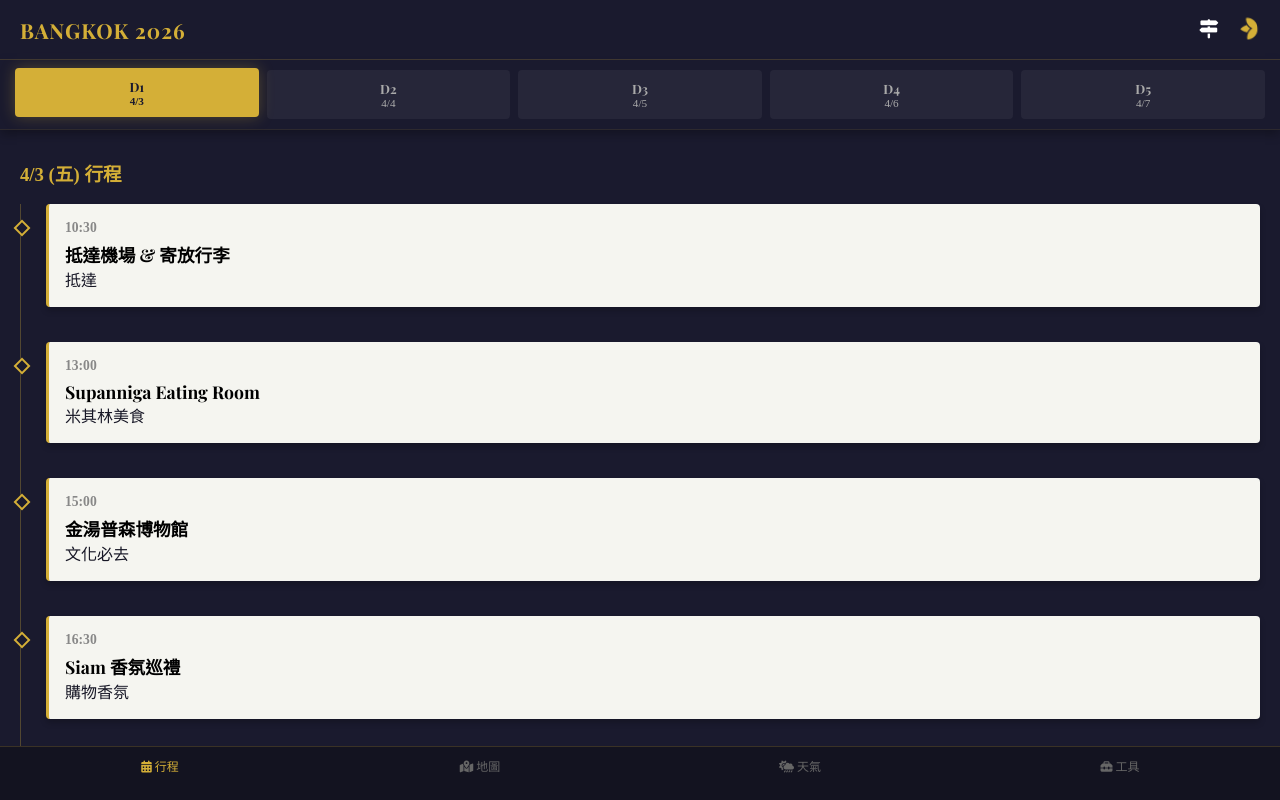
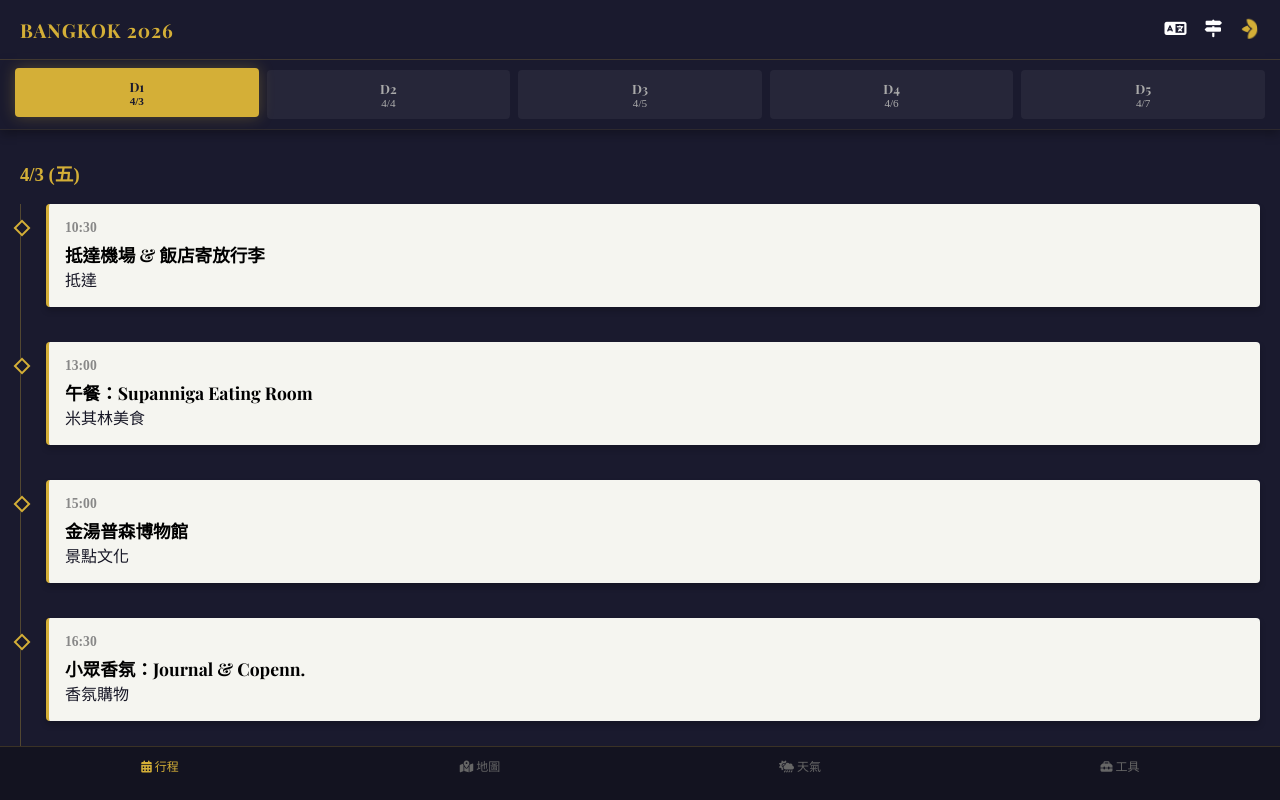
Before and after one commit to lazy-enthusiast/bangkok-26apr, a plain HTML site: page index.html in a window 1280 px wide. Drawn offline with nearby package versions, Linux system fonts and the light colour scheme; a web font is replaced by a local one.

Commit message:
Refine header styles and packing list items
Updated header styles and adjusted packing list items.

```diff
--- a/index.html
+++ b/index.html
@@ -38,10 +38,10 @@
             display: flex; justify-content: space-between; align-items: center;
             height: 60px;
         }
-        header h1 { margin: 0; font-size: 1.3rem; font-family: "Playfair Display", serif; letter-spacing: 1px; color: var(--accent-color); }
+        header h1 { margin: 0; font-size: 1.2rem; font-family: "Playfair Display", serif; letter-spacing: 1px; color: var(--accent-color); }
 
-        .header-icons { display: flex; gap: 20px; align-items: center; }
-        .header-btn { color: var(--text-on-dark); font-size: 1.2rem; cursor: pointer; text-decoration: none; }
+        .header-icons { display: flex; gap: 18px; align-items: center; }
+        .header-btn { color: var(--text-on-dark); font-size: 1.1rem; cursor: pointer; text-decoration: none; }
         .fan-btn i { color: var(--accent-color); }
 
         .date-selector-container {
@@ -126,7 +126,6 @@
             background: rgba(255,255,255,0.05); padding: 15px; margin-bottom: 12px;
             border-radius: 4px; display: flex; align-items: center; gap: 15px;
         }
-        .checklist-item input { width: 20px; height: 20px; accent-color: var(--accent-color); }
 
         nav.bottom-nav {
             position: fixed; bottom: 0; width: 100%; background-color: var(--menu-bg);
@@ -156,6 +155,7 @@
     <header>
         <h1>BANGKOK 2026</h1>
         <div class="header-icons">
+            <a href="https://translate.google.com" target="_blank" class="header-btn"><i class="fa-solid fa-language"></i></a>
             <a href="#" class="header-btn" onclick="openTipsModal()"><i class="fa-solid fa-map-signs"></i></a>
             <a href="#" class="header-btn fan-btn" onclick="switchMainPage('tools', this)"><i class="fa-solid fa-spa fa-spin"></i></a>
         </div>
@@ -212,7 +212,7 @@
 
         <div id="subpage-packing" class="sub-page">
             <div class="sub-header"><button onclick="closeSubPage('packing')" style="background:none; border:none; color:var(--accent-color); font-size:1.2rem;"><i class="fa-solid fa-arrow-left"></i></button><h2>行李清單</h2></div>
-            <div class="sub-content" id="packing-list-container" style="padding:20px;"></div>
+            <div id="packing-list-container" style="padding:20px;"></div>
         </div>
 
         <div id="subpage-rate" class="sub-page">
@@ -237,7 +237,7 @@
             <h2 id="modal-title" style="font-family:'Playfair Display',serif; color:#000; margin-bottom:15px;"></h2>
 
             <div id="taxi-card-box" class="taxi-card">
-                <p style="font-size:0.8rem; color:#888;">目的地泰文地址：</p>
+                <p style="font-size:0.8rem; color:#888;">目的地泰文地址 (給司機)：</p>
                 <div id="modal-thai-address" class="thai-font" style="font-size:1.2rem;"></div>
             </div>
 
@@ -249,7 +249,7 @@
 
             <div style="display:flex; gap:10px;">
                 <button class="action-btn" id="modal-map-btn" style="flex:1;"><i class="fa-solid fa-location-arrow"></i> 導航</button>
-                <button class="action-btn" onclick="toggleTaxi()" style="flex:1; background:#fff; color:#000;"><i class="fa-solid fa-taxi"></i> 計程車卡</button>
+                <button class="action-btn" onclick="toggleTaxi()" style="flex:1; background:#fff; color:#000;"><i class="fa-solid fa-taxi"></i> 給司機看</button>
             </div>
         </div>
     </div>
@@ -258,37 +258,38 @@
     <script>
         const scheduleData = {
             "day1": { "date": "4/3 (五)", "events": [
-                { time: "10:30", title: "抵達機場 & 寄放行李", stay: "10:30 - 12:30", open: "24 小時", address: "IR-ON Hotel", thai: "โรงแรม IR-ON, ซอยสุขุมวิท 36", coords: [13.7252, 100.5783], note: "ARL 到 Phaya Thai 轉 BTS 到 Thong Lo。2號出口下樓迴轉。", tags: ["抵達"] },
-                { time: "13:00", title: "Supanniga Eating Room", stay: "13:00 - 14:30", open: "10:00 - 22:00", address: "Thong Lo Soi 55", thai: "สุพรรณิการ์ อีทติ้ง รูม ทองหล่อ", coords: [13.7314, 100.5815], note: "米其林推薦。必點蟹肉烘蛋。", tags: ["米其林", "美食"] },
-                { time: "15:00", title: "金湯普森博物館", stay: "15:00 - 16:30", open: "10:00 - 18:00", address: "Soi Kasemsan 2", thai: "พิพิธภัณฑ์บ้านจิม ทอมป์สัน", coords: [13.7495, 100.5283], note: "最後導覽 17:00。泰絲大王故居。", tags: ["文化", "必去"] },
-                { time: "16:30", title: "Siam 香氛巡禮", stay: "16:30 - 18:00", open: "10:00 - 21:00", address: "Siam Square One", thai: "สยามสแควร์วัน", coords: [13.7445, 100.5342], note: "Journal (招牌 Galanga) & Copenn。泰國特色調香。", tags: ["購物", "香氛"] },
-                { time: "18:30", title: "Sra Bua by Kiin Kiin", stay: "18:30 - 20:30", open: "18:00 - 24:00", address: "Siam Kempinski", thai: "สระบัว บาย กิน กิน", coords: [13.7473, 100.5342], note: "米其林一星分子泰菜。請著端莊便裝。", tags: ["米其林", "奢華"] },
-                { time: "21:00", title: "Asia Herb Association", stay: "21:00 - 22:30", open: "09:00 - 02:00", address: "Thong Lo", thai: "เอเชีย เฮิร์บ แอสโซซิเอชั่น ทองหล่อ", coords: [13.7255, 100.5785], note: "凌晨結業，回飯店前放鬆首選。", tags: ["Spa", "晚間"] }
+                { time: "10:30", title: "抵達機場 & 飯店寄放行李", stay: "10:30 - 12:30", open: "24 小時", address: "IR-ON Hotel", thai: "โรงแรม IR-ON, ซอยสุขุมวิท 36 (ใกล้ BTS ทองหล่อ)", coords: [13.7252, 100.5783], note: "ARL 到 Phaya Thai 轉 BTS 到 Thong Lo。2號出口下樓迴轉。", tags: ["抵達"] },
+                { time: "13:00", title: "午餐：Supanniga Eating Room", stay: "13:00 - 14:30", open: "10:00 - 22:00", address: "Soi Sukhumvit 55", thai: "สุพรรณิการ์ อีทติ้ง รูม ทองหล่อ (ซอย 55)", coords: [13.7314, 100.5815], note: "米其林推薦。必點蟹肉烘蛋與馬撒曼咖哩。", tags: ["米其林", "美食"] },
+                { time: "15:00", title: "金湯普森博物館", stay: "15:00 - 16:30", open: "10:00 - 18:00 (最後 17:00)", address: "Soi Kasemsan 2", thai: "พิพิธภัณฑ์บ้านจิม ทอมป์สัน (ซอยเกษมสันต์ 2)", coords: [13.7495, 100.5283], note: "泰絲大王故居，花園幽靜。建議參加導覽。", tags: ["景點", "文化"] },
+                { time: "16:30", title: "小眾香氛：Journal & Copenn.", stay: "16:30 - 18:00", open: "Journal (10-22) / Copenn (10-21)", address: "Siam Square One", thai: "สยามสแควร์วัน (Siam Square One)", coords: [13.7445, 100.5342], note: "Journal 招牌是 Galanga；Copenn. 則走工業風極簡美學。", tags: ["香氛", "購物"] },
+                { time: "18:30", title: "晚餐：Sra Bua by Kiin Kiin", stay: "18:30 - 20:30", open: "18:00 - 24:00", address: "Siam Kempinski Hotel", thai: "โรงแรมสยามเคมพินสกี้ (ห้องอาหารสระบัว)", coords: [13.7473, 100.5342], note: "米其林一星分子泰菜。需預約並穿著休閒端莊。", tags: ["米其林", "奢華"] },
+                { time: "21:00", title: "按摩：Asia Herb Association", stay: "21:00 - 22:30", open: "09:00 - 02:00", address: "Thong Lo", thai: "เอเชีย เฮิร์บ แอสโซซิเอชั่น ทองหล่อ", coords: [13.7255, 100.5785], note: "招牌草藥球按摩。就在飯店附近，按摩完直接回飯店。", tags: ["Spa", "放鬆"] }
             ]},
             "day2": { "date": "4/4 (六)", "events": [
-                { time: "10:00", title: "Chatuchak 週末市集", stay: "10:00 - 12:00", open: "09:00 - 18:00", address: "Mo Chit", thai: "ตลาดนัดจตุจักร", coords: [13.8015, 100.5524], note: "Section 26 古物區與 Hem Aroma。", tags: ["市集"] },
-                { time: "12:30", title: "Copper Beyond Buffet", stay: "12:30 - 14:30", open: "10:00 - 20:00", address: "Gaysorn Amarin", thai: "คอปเปอร์ บียอนด์ บุฟเฟต์", coords: [13.7445, 100.5410], note: "預約制自助餐。和牛船麵與松露濃湯必吃。", tags: ["必吃"] },
-                { time: "19:30", title: "Paper Plane Project", stay: "19:30 - 21:30", open: "09:00 - 01:30", address: "T-One 40F", thai: "อาคาร ที-วัน ชั้น 40", note: "高空生啤與高空美景。", tags: ["酒吧", "高空"] }
+                { time: "10:00", title: "Chatuchak 週末市集", stay: "10:00 - 12:00", open: "09:00 - 18:00", address: "Mo Chit", thai: "ตลาดนัดจตุจักร (Kamphaeng Phet 2 Rd)", coords: [13.8015, 100.5524], note: "專攻 Section 26 古物區。Hem Aroma 也在此區。", tags: ["市集", "購物"] },
+                { time: "12:30", title: "Copper Beyond Buffet", stay: "12:30 - 14:30", open: "10:00 - 20:00", address: "Gaysorn Amarin", thai: "อาคารเกษรอัมรินทร์ ชั้น 3 (Copper)", coords: [13.7445, 100.5410], note: "必點和牛船麵、松露濃湯。需透過 Hungry Hub 預訂。", tags: ["必吃", "Buffet"] },
+                { time: "15:00", title: "飯店午休避暑", stay: "15:00 - 16:30", open: "24 小時", address: "IR-ON Hotel", note: "避開下午 2-4 點曼谷極高溫烈日。", tags: ["休息"] },
+                { time: "19:30", title: "Paper Plane Project", stay: "19:30 - 21:30", open: "09:00 - 01:30", address: "T-One Building 40F", thai: "ตึก ที-วัน ชั้น 40 (สุขุมวิท)", note: "40樓高空吧，俯瞰通羅夜景。喝完散步 5 分鐘回飯店。", tags: ["高空吧", "夜景"] }
             ]},
             "day3": { "date": "4/5 (日)", "events": [
-                { time: "09:30", title: "蘇泰寺 (Wat Suthat)", stay: "09:30 - 11:00", open: "08:00 - 20:00", address: "Old City", thai: "วัดสุทัศนเทพวราราม", coords: [13.7510, 100.5011], note: "莊嚴靜心，門口有著名大鞦韆。", tags: ["寺廟"] },
-                { time: "12:00", title: "The Mustang Blu", stay: "12:00 - 14:00", open: "11:00 - 21:00", address: "Hua Lamphong", thai: "เดอะ มัสแตง บลู", coords: [13.7395, 100.5160], note: "百年銀行改造餐廳，拍照極美。", tags: ["特色"] },
-                { time: "14:30", title: "River City Bangkok", stay: "14:30 - 16:30", open: "10:00 - 20:00", address: "Pier Siphraya", thai: "ริเวอร์ ซิตี้ แบงค็อก", coords: [13.7302, 100.5140], note: "古董拍賣中心，避暑藝術首選。", tags: ["藝術"] },
-                { time: "18:30", title: "Paste Bangkok", stay: "18:30 - 20:30", open: "18:00 - 23:00", address: "Gaysorn Village", thai: "เพสต์ แบงค็อก", coords: [13.7444, 100.5405], note: "皇家泰菜，米其林一星。", tags: ["米其林"] }
+                { time: "09:30", title: "蘇泰寺 (Wat Suthat)", stay: "09:30 - 11:00", open: "08:00 - 20:00", address: "Sao Chingcha", thai: "วัดสุทัศนเทพวราราม (เสาชิงช้า)", coords: [13.7510, 100.5011], note: "皇家寺廟，門外有大鞦韆。適合晨間靜心。", tags: ["景點", "寺廟"] },
+                { time: "12:00", title: "The Mustang Blu", stay: "12:00 - 14:00", open: "11:00 - 21:00", address: "Hua Lamphong", thai: "เดอะ มัสแตง บลู (ถนนไมตรีจิตต์)", coords: [13.7395, 100.5160], note: "百年銀行改建標本餐廳。推薦焦糖檸檬塔。", tags: ["特色", "網美"] },
+                { time: "14:30", title: "River City Bangkok", stay: "14:30 - 16:30", open: "10:00 - 20:00", address: "Charoen Krung 24", thai: "ริเวอร์ ซิตี้ แบงค็อก (เจริญกรุง 24)", coords: [13.7302, 100.5140], note: "古董與藝術中心，冷氣強。建議搭 Tuk-tuk 前往。", tags: ["藝術", "冷氣"] },
+                { time: "18:30", title: "晚餐：Paste Bangkok", stay: "18:30 - 20:30", open: "18:00 - 23:00", address: "Gaysorn Village", thai: "เกษรวิลเลจ ชั้น 3 (ห้องอาหารเพสต์)", coords: [13.7444, 100.5405], note: "米其林一星，極致宮廷料理。必點皇家咖哩蟹。", tags: ["米其林", "皇室"] }
             ]},
             "day4": { "date": "4/6 (一)", "events": [
-                { time: "10:30", title: "Erb Bespoke 調香", stay: "10:30 - 12:00", open: "10:00 - 20:00", address: "Gaysorn Village", thai: "เอิบ เบสโปค", coords: [13.7444, 100.5405], note: "調製專屬香水，皇室等級氣息。", tags: ["體驗"] },
-                { time: "15:00", title: "Gourmet Market", stay: "15:00 - 16:30", open: "10:00 - 22:00", address: "EmQuartier", thai: "กูร์เมต์ มาร์เก็ต", coords: [13.7313, 100.5696], note: "超市掃貨：藍象料理包、皇室蜂蜜。", tags: ["手信"] },
-                { time: "19:00", title: "The Commons", stay: "19:00 - 21:00", open: "08:00 - 01:00", address: "Thong Lo 17", thai: "เดอะ คอมมอนส์ ทองหล่อ", coords: [13.7352, 100.5822], note: "文青聚集地，放鬆享受啤酒與音樂。", tags: ["文青"] }
+                { time: "10:30", title: "Erb Bespoke 調香體驗", stay: "10:30 - 12:00", open: "10:00 - 20:00", address: "Gaysorn Village 2F", thai: "เกษรวิลเลจ ชั้น 2 (เอิบ เบสโปค)", coords: [13.7444, 100.5405], note: "泰國皇室御用品牌。調製專屬你的名字香水。", tags: ["香氛", "體驗"] },
+                { time: "15:00", title: "Gourmet Market", stay: "15:00 - 16:30", open: "10:00 - 22:00", address: "EmQuartier", thai: "เอ็มควอเทียร์ (กูร์เมต์ มาร์เก็ต)", coords: [13.7313, 100.5696], note: "最後超市衝刺：料理包、皇室蜂蜜、手標茶。", tags: ["購物", "伴手禮"] },
+                { time: "19:00", title: "The Commons Thong Lo", stay: "19:00 - 21:00", open: "08:00 - 01:00", address: "Soi 17", thai: "เดอะ คอมมอนส์ ทองหล่อ (ซอย 17)", coords: [13.7352, 100.5822], note: "文青社區。推薦 Beer Cap 的精釀啤酒與階梯氣氛。", tags: ["精釀", "悠閒"] }
             ]},
             "day5": { "date": "4/7 (二)", "events": [
-                { time: "09:30", title: "Central World 祈福", stay: "09:30 - 10:30", open: "24 小時", address: "Central World Plaza", thai: "พระตรีมูรติ เซ็นทรัลเวิลด์", coords: [13.7443, 100.5403], note: "愛神求緣，象神求財與順利。", tags: ["祈福"] },
-                { time: "11:30", title: "Saneh Jaan", stay: "11:30 - 13:30", open: "11:30 - 14:00", address: "Sindhorn", thai: "เสน่ห์จันทน์", coords: [13.7370, 100.5458], note: "最終回米其林皇室菜色。", tags: ["米其林"] },
-                { time: "13:30", title: "前往機場 (BKK)", stay: "13:30 - 15:00", open: "24 小時", address: "Airport", note: "帶著香氣與回憶回家。", tags: ["結束"] }
+                { time: "09:30", title: "Central World 祈福", stay: "09:30 - 10:30", open: "24 小時", address: "Central World", thai: "พระตรีมูรติ เซ็นทรัลเวิลด์ (ลานหน้าห้าง)", coords: [13.7443, 100.5403], note: "愛神求人緣緣分，象神求事業財運順利。", tags: ["祈福"] },
+                { time: "11:30", title: "Saneh Jaan", stay: "11:30 - 13:30", open: "11:30 - 14:00", address: "Sindhorn Building", thai: "เสน่ห์จันทน์ (อาคารสินธร ถนนวิทยุ)", coords: [13.7370, 100.5458], note: "米其林一星，優雅宮廷菜，完美句點。", tags: ["米其林", "最後餐"] },
+                { time: "13:30", title: "前往機場 (BKK)", stay: "13:30 - 15:00", open: "24 小時", address: "BKK Airport", note: "帶著滿滿回憶與香氣啟程。", tags: ["回程"] }
             ]}
         };
 
-        const packingList = ["護照", "網卡", "薄披肩 (寺廟用)", "防蚊液", "止瀉藥", "Rabbit Card", "防曬乳"];
+        const packingItems = ["護照/簽證", "網卡/E-SIM", "行動電源", "薄披肩 (寺廟)", "防蚊液", "止瀉藥", "防曬乳", "Rabbit Card"];
         let map, markers = [], waterCount = 0;
 
         function init() {
@@ -321,7 +322,7 @@
 
         function renderTimeline(dayKey) {
             const container = document.getElementById('timeline-container');
-            container.innerHTML = `<h3 style="color:var(--accent-color);">${scheduleData[dayKey].date} 行程</h3>`;
+            container.innerHTML = `<h3 style="color:var(--accent-color);">${scheduleData[dayKey].date}</h3>`;
             scheduleData[dayKey].events.forEach(ev => {
                 const item = document.createElement('div');
                 item.className = 'timeline-item';
@@ -359,16 +360,17 @@
                 <div class="weather-card">
                     <div class="weather-main">
                         <i class="fa-solid fa-sun" style="font-size:3rem; color:var(--accent-color);"></i>
-                        <span style="font-size:2.5rem; font-family:'Playfair Display';">38°C</span>
+                        <span style="font-size:2.5rem; font-family:'Playfair Display';">39°C</span>
                     </div>
-                    <p>曼谷 4 月：極度酷熱，午後可能偶有陣雨</p>
+                    <p>曼谷酷暑期：請隨時待在冷氣房或遮蔭處</p>
                 </div>`;
         }
 
         function renderPacking() {
-            const c = document.getElementById('packing-list-container');
-            packingList.forEach(item => {
-                c.innerHTML += `<div class="checklist-item"><input type="checkbox"> <span>${item}</span></div>`;
+            const container = document.getElementById('packing-list-container');
+            container.innerHTML = '';
+            packingItems.forEach(item => {
+                container.innerHTML += `<div class="checklist-item"><input type="checkbox"> <span>${item}</span></div>`;
             });
         }
 
@@ -413,15 +415,14 @@
 
         function openTipsModal() {
             openEventModal({
-                title: "路痴救星", stay: "隨時", open: "24H", address: "曼谷全區",
-                note: "1. <b>BTS/MRT：</b>買票要排隊，建議辦 Rabbit Card。<br>2. <b>方向感：</b>曼谷商場巨大，善用 Google Live View。<br>3. <b>叫車：</b>下載 Grab 或 Bolt，選車時看清楚車牌。<br>4. <b>飯店：</b>Thong Lo 2號出口迴轉就是 Soi 36。",
+                title: "路痴救星 (Thong Lo 攻略)", stay: "隨時", open: "24H", address: "飯店周邊",
+                note: "1. <b>回飯店：</b>BTS Thong Lo 站 2 號出口迴轉進入 Soi 36。<br>2. <b>叫車：</b>下載 Grab/Bolt，地點設為 IR-ON Hotel。<br>3. <b>紅色小巴：</b>Soi 55 大路上有小巴可到 The Commons，一趟 ฿8。",
                 tags: ["教學"]
             });
         }
 
         function sendSafety() {
-            const link = "https://www.google.com/maps?q=13.725,100.578";
-            window.open(`https://wa.me/?text=我已抵達曼谷安全位置：${link}`);
+            window.open(`https://wa.me/?text=${encodeURIComponent("我已抵達曼谷安全位置，一切順利！")}`);
         }
 
         init();
```
